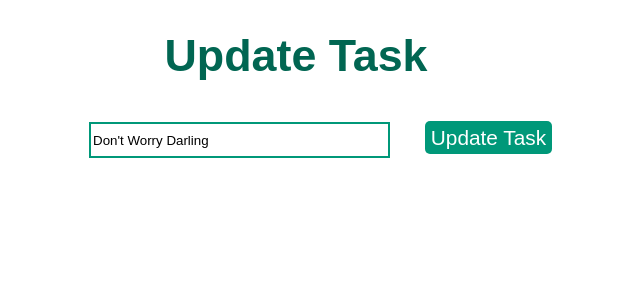
After one commit to Har0106/python-flask_projects, a Flask app: page /update/2 in a window 1280 px wide. The commit adds this page. Shown: the top 300 px of the page, without its empty margins (344-984 px from the left). Run offline with Flask 2, Linux system fonts and the light colour scheme; data comes from the database, SQL or seed files in the repository; both versions use the stored data as it was after the commit.

Commit message:
created update function

```diff
--- a/todo-list/app.py
+++ b/todo-list/app.py
@@ -43,5 +43,20 @@
     except:
         return 'There was a problem deleting your task'
 
+@app.route('/update/<int:id>', methods=['GET', 'POST'])
+def update(id):
+    task = Todo.query.get_or_404(id)
+    if request.method == 'POST':
+        task.content = request.form['content']
+
+        try:
+            db.session.commit()
+            return redirect('/')
+        except:
+            return 'There was an error updating your task'
+
+    else:
+        return render_template('update.html', task=task)
+
 if __name__ == '__main__':
     app.run(debug=True)
--- a/todo-list/templates/index.html
+++ b/todo-list/templates/index.html
@@ -19,7 +19,7 @@
             <td>{{ task.date_created.date() }}</td>
             <td>
                 <a href="/delete/{{task.id}}">Delete</a><br>
-                <a href="">Update</a>
+                <a href="/update/{{task.id}}">Update</a>
             </td>
         </tr>
         {% endfor %}
--- /dev/null
+++ b/todo-list/templates/update.html
@@ -0,0 +1,15 @@
+{% extends 'base.html' %}
+
+{% block head %}
+<title>ToDo List</title>
+{% endblock %}
+
+{% block body %}
+<div class="content">
+    <h1>Update Task</h1>
+    <form action="/update/{{task.id}}" method="POST" class="form">
+        <input type="text" name="content" id="content" value="{{task.content}}">
+        <input class="submit-button" type="submit" value="Update Task">
+    </form>
+</div>
+{% endblock %}
```
Also changed, not shown: todo-list/test.db.
